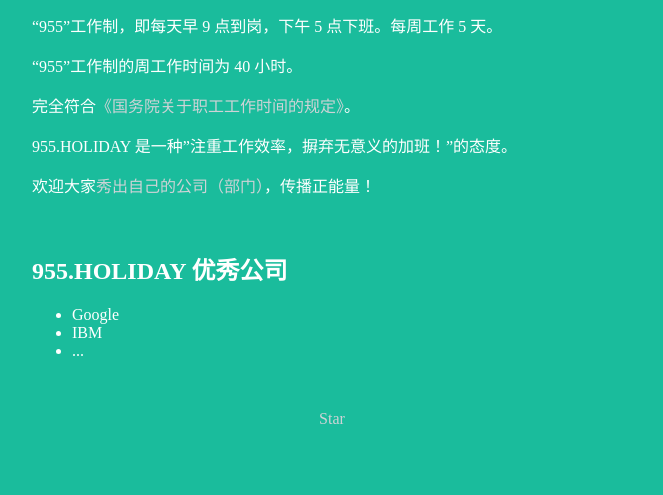
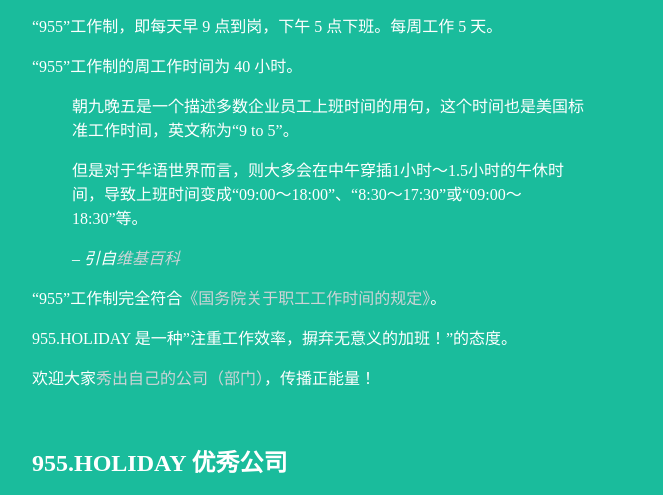
Before and after one commit to 955holiday/955.holiday, a plain HTML site: page docs/index.html in a window 1280 px wide. Shown: the part 298-793 px from the top of the page, without its empty margins (308-971 px from the left). Drawn offline with Linux system fonts and the light colour scheme.

Commit message:
add wikipedia 朝九晚五

```diff
--- a/docs/index.html
+++ b/docs/index.html
@@ -65,7 +65,12 @@
 		<div class="line"></div>
 		<p>“955”工作制，即每天早 9 点到岗，下午 5 点下班。每周工作 5 天。</p>
 		<p>“955”工作制的周工作时间为 40 小时。</p>
-		<p>完全符合<a href="http://www.mohrss.gov.cn/SYrlzyhshbzb/zcfg/flfg/xzfg/201604/t20160412_237909.html">《国务院关于职工工作时间的规定》</a>。</p>
+		<blockquote cite="https://www.huxley.net/bnw/four.html">
+			<p>朝九晚五是一个描述多数企业员工上班时间的用句，这个时间也是美国标准工作时间，英文称为“9 to 5”。</p>
+			<p>但是对于华语世界而言，则大多会在中午穿插1小时～1.5小时的午休时间，导致上班时间变成“09:00～18:00”、“8:30～17:30”或“09:00～18:30”等。</p>
+			<cite>– 引自<a href="https://zh.wikipedia.org/zh-hans/%E6%9C%9D%E4%B9%9D%E6%99%9A%E4%BA%94">维基百科</a></cite>
+		</blockquote>
+		<p>“955”工作制完全符合<a href="http://www.mohrss.gov.cn/SYrlzyhshbzb/zcfg/flfg/xzfg/201604/t20160412_237909.html">《国务院关于职工工作时间的规定》</a>。</p>
 		<p>955.HOLIDAY 是一种”注重工作效率，摒弃无意义的加班！”的态度。</p>
 		<p>欢迎大家<a href="https://github.com/955holiday/955.holiday/issues/new">秀出自己的公司（部门）</a>，传播正能量！</p>
 		<br />
```
Also changed, not shown: 1 other file.
